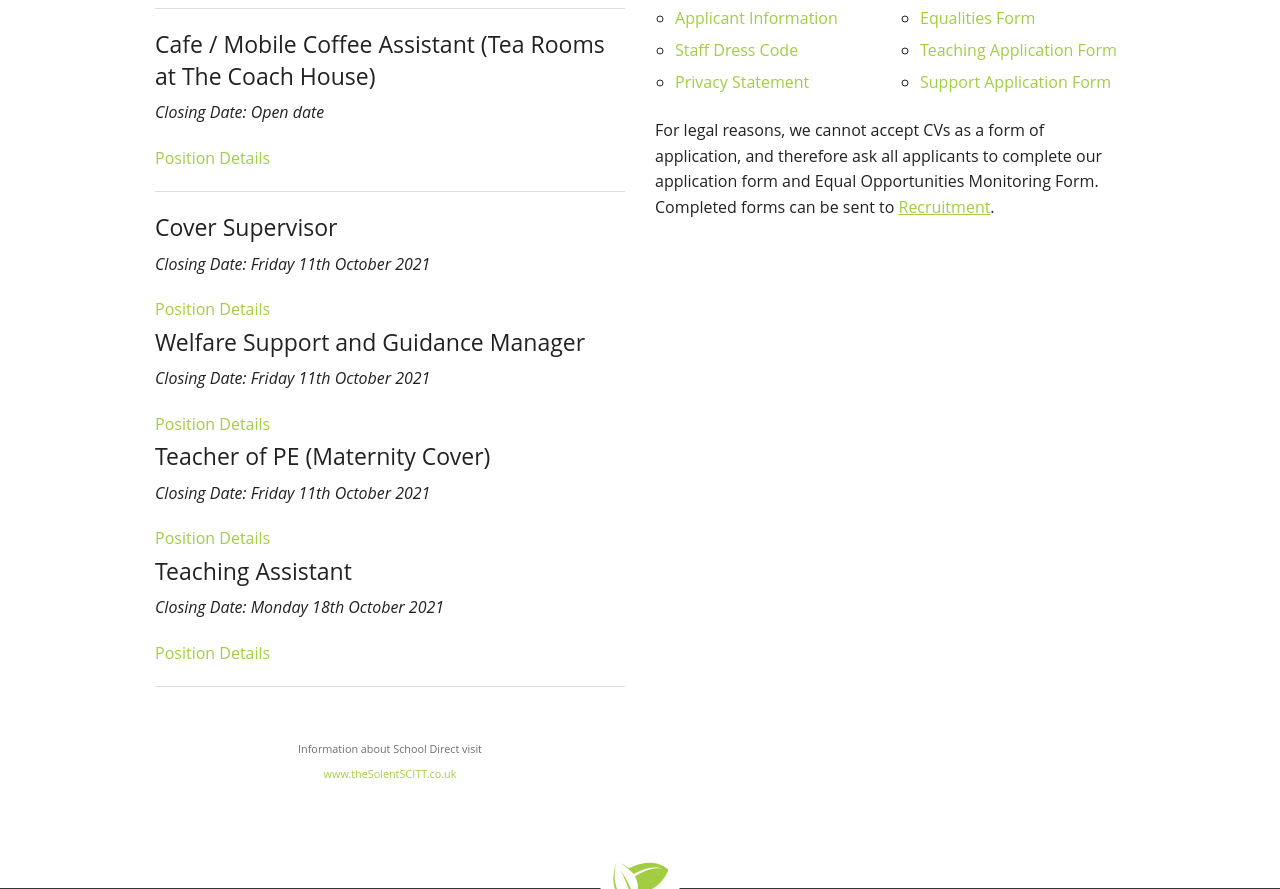
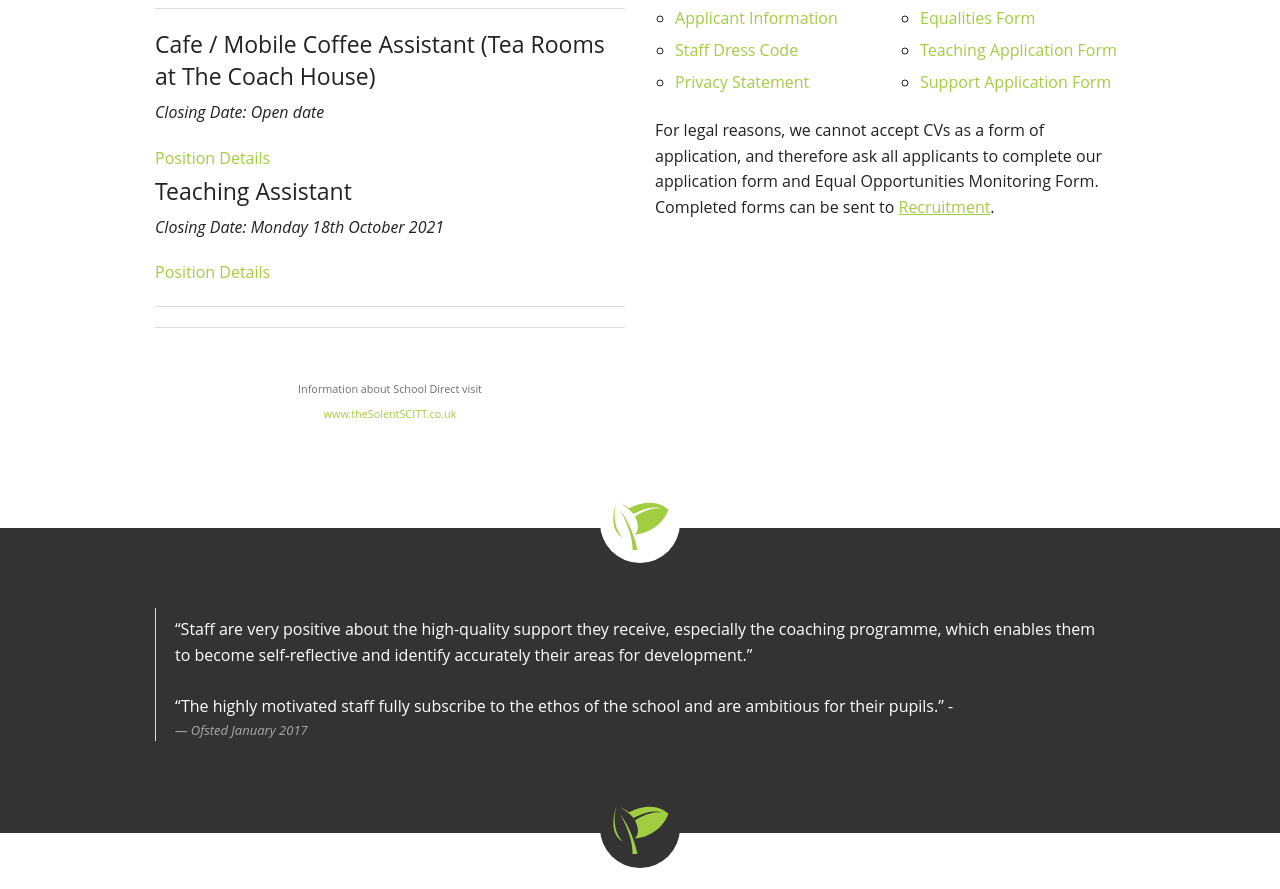
Before and after one commit to PCSITService/parkcommunityschool.co.uk, a PHP site: page /employment.php in a window 1280 px wide. Shown: the part 283-1172 px from the top of the page. Run offline with PHP 8.4, Linux system fonts and the light colour scheme; some libraries are stand-ins or nearby versions.

Commit message:
Employment Adverts

```diff
--- a/employment.php
+++ b/employment.php
@@ -48,35 +48,7 @@
         </span>
       </li>
 
-      <hr>
-
       <li>
-        <h4>Cover Supervisor</h4>
-        <p><em>Closing Date: Friday 11th October 2021</em></p>
-
-        <span class="subheader">
-        <a href="assets/recruitment/cover-supervisor.pdf" target="_blank">Position Details</a>
-        </span>
-      </li>
-
-      <li>
-        <h4>Welfare Support and Guidance Manager</h4>
-        <p><em>Closing Date: Friday 11th October 2021</em></p>
-
-        <span class="subheader">
-        <a href="assets/recruitment/wsg.pdf" target="_blank">Position Details</a>
-        </span>
-      </li>
-
-      <li>
-        <h4>Teacher of PE (Maternity Cover)</h4>
-        <p><em>Closing Date: Friday 11th October 2021</em></p>
-
-        <span class="subheader">
-        <a href="assets/recruitment/pe-maternity.pdf" target="_blank">Position Details</a>
-        </span>
-      </li>
-       <li>
         <h4>Teaching Assistant</h4>
         <p><em>Closing Date: Monday 18th October 2021</em></p>
 
@@ -85,7 +57,7 @@
         </span>
       </li>
 
-
+        <hr>
 
 
 
```
